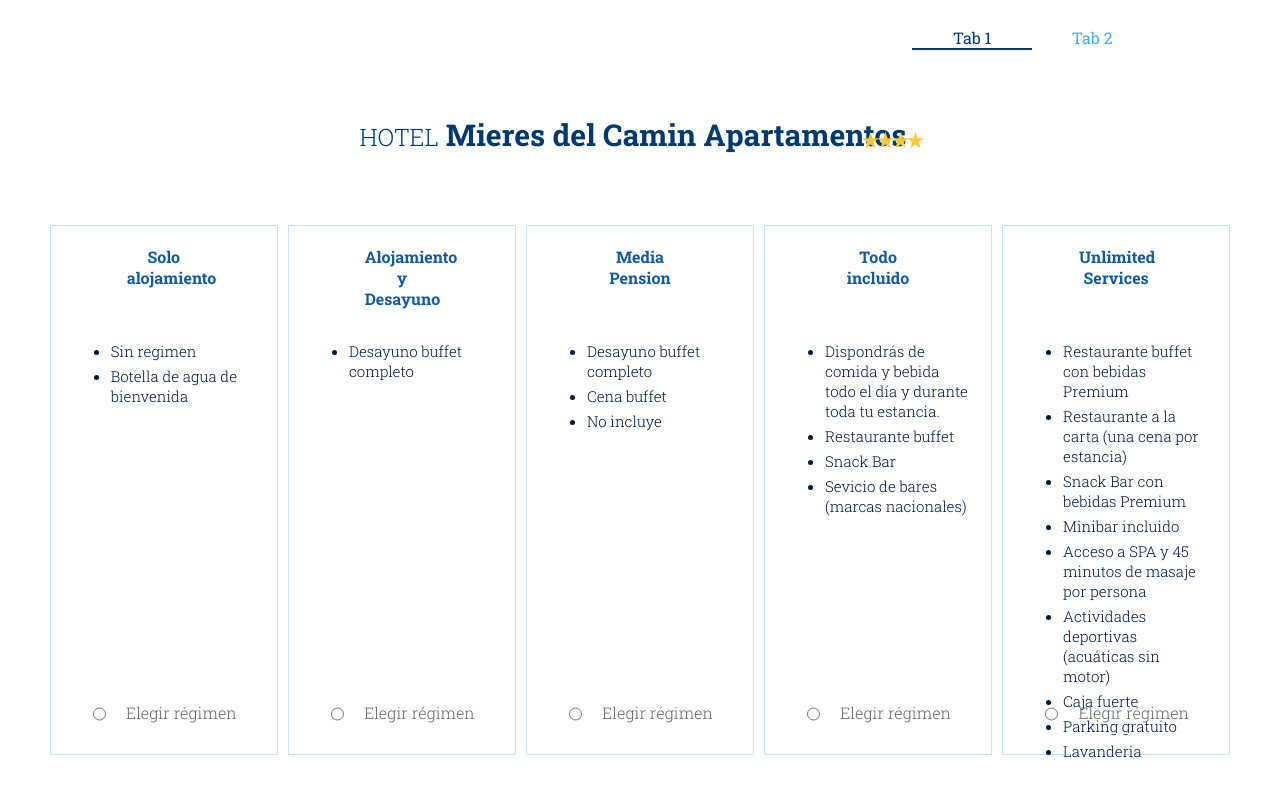
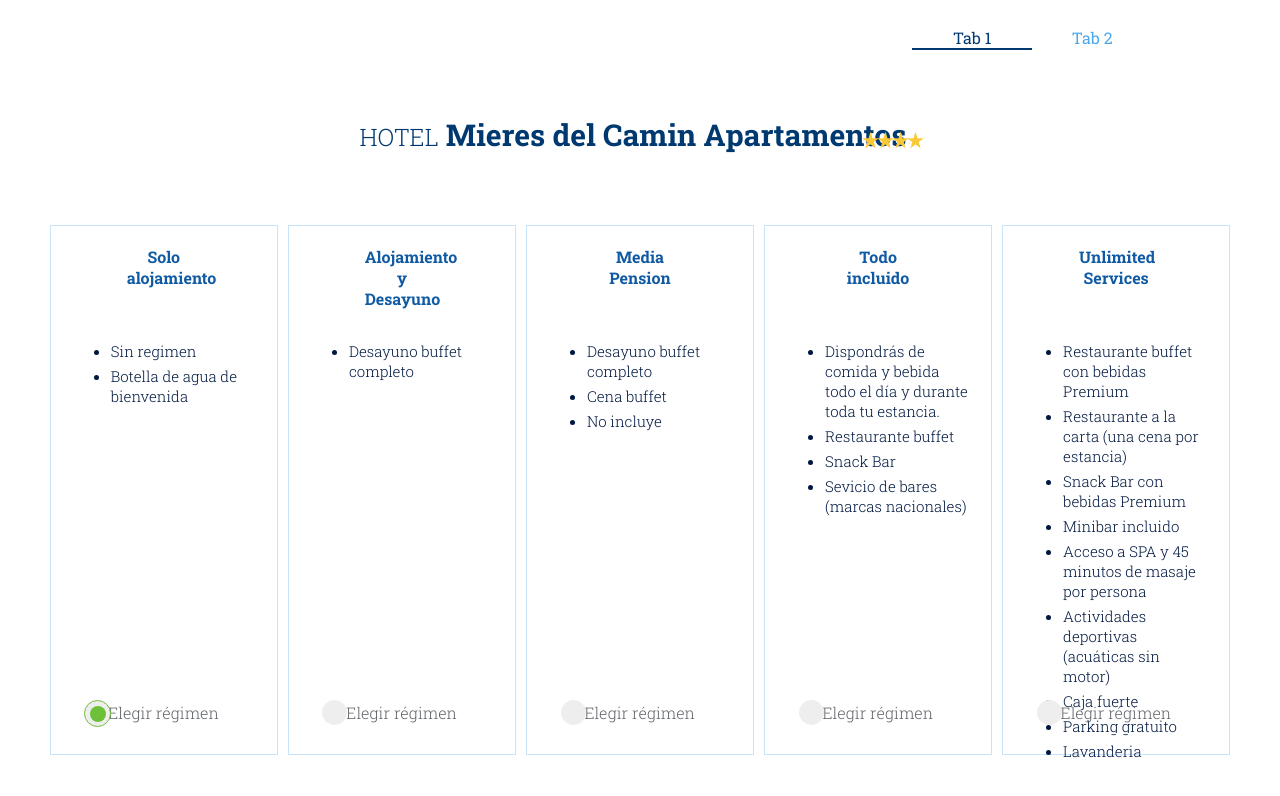
Before and after one commit to marco238/MieresHotel, an Angular app: page /tab1 in a window 1280 px wide. Shown: the top 796 px of the page. Built offline with nearby package versions, Linux system fonts and the light colour scheme.

Commit message:
feat: radio buttons styled

```diff
--- a/src/app/components/experiences/experiences.component.html
+++ b/src/app/components/experiences/experiences.component.html
@@ -6,7 +6,7 @@
     <div class="big-chevron" (click)="toogleDropdown(3)">
       <i class="material-icons">expand_more</i>
       <h3>Mejora tu estancia</h3>
-      <p>Opciona</p>
+      <p>Opcional</p>
     </div>
 
     <div class="options op1 inactive">
@@ -76,7 +76,7 @@
     <div class="big-chevron">
       <i class="material-icons">expand_more</i>
       <h3>Servicios de habitación </h3>
-      <p>Opciona</p>
+      <p>Opcional</p>
     </div>
   </div>
 </div>
--- a/src/app/components/experiences/experiences.component.ts
+++ b/src/app/components/experiences/experiences.component.ts
@@ -11,7 +11,7 @@ export class ExperiencesComponent implements OnInit {
   bigDropdown: any;
   firstExtraInfo: any;
   secondExtraInfo: any;
-  secondExtraInfo: any;
+  bigPanel: any;
 
   constructor() { }
 
--- a/src/app/components/navbar/navbar.component.html
+++ b/src/app/components/navbar/navbar.component.html
@@ -1,12 +1,12 @@
 <div class="navbar-div">
   <div class="tabs">
-    <a routerLink="tab1">
-      <div class="active">
+    <a routerLink="tab1" (click)="toogleTabs()">
+      <div class="tab1 active">
         Tab 1
       </div>
     </a>
-    <a routerLink="tab2">
-      <div class="inactive">
+    <a routerLink="tab2" (click)="toogleTabs()">
+      <div class="tab2 inactive">
         Tab 2
       </div>
     </a>
--- a/src/app/components/navbar/navbar.component.ts
+++ b/src/app/components/navbar/navbar.component.ts
@@ -6,10 +6,20 @@ import { Component, OnInit } from '@angular/core';
   styleUrls: ['./navbar.component.css']
 })
 export class NavbarComponent implements OnInit {
+  tab1: any;
+  tab2: any;
 
   constructor() { }
 
   ngOnInit() {
+    this.tab1 = document.querySelector('.tab1');
+    this.tab2 = document.querySelector('.tab2');
   }
 
+  toogleTabs() {
+    this.tab1.classList.toggle("inactive");
+    this.tab1.classList.toggle("active");
+    this.tab2.classList.toggle("inactive");
+    this.tab2.classList.toggle("active");
+  }
 }
--- a/src/app/components/plan-cards/plan-cards.component.html
+++ b/src/app/components/plan-cards/plan-cards.component.html
@@ -16,10 +16,10 @@
         <li>Sin regimen</li>
         <li>Botella de agua de bienvenida</li>
       </ul>
-      <div class="plan-selector">
-        <input type="radio" id="plan-choice1" name="" value="email">
-        <label for="plan-choice1">Elegir régimen</label>
-      </div>
+      <label class="plan-selector">Elegir régimen
+        <input type="radio" checked="checked" name="radio">
+        <span class="checkmark"></span>
+      </label>
     </div>
 
     <div class="card">
@@ -27,10 +27,10 @@
       <ul>
         <li>Desayuno buffet completo</li>
       </ul>
-      <div class="plan-selector">
-        <input type="radio" id="plan-choice2" name="" value="email">
-        <label for="plan-choice2">Elegir régimen</label>
-      </div>
+      <label class="plan-selector">Elegir régimen
+        <input type="radio" name="radio">
+        <span class="checkmark"></span>
+      </label>
     </div>
 
     <div class="card">
@@ -40,10 +40,10 @@
         <li>Cena buffet</li>
         <li>No incluye</li>
       </ul>
-      <div class="plan-selector">
-        <input type="radio" id="plan-choice3" name="" value="email">
-        <label for="plan-choice3">Elegir régimen</label>
-      </div>
+      <label class="plan-selector">Elegir régimen
+        <input type="radio" name="radio">
+        <span class="checkmark"></span>
+      </label>
     </div>
 
     <div class="card">
@@ -54,10 +54,10 @@
         <li>Snack Bar</li>
         <li>Sevicio de bares (marcas nacionales)</li>
       </ul>
-      <div class="plan-selector">
-        <input type="radio" id="plan-choice4" name="" value="email">
-        <label for="plan-choice4">Elegir régimen</label>
-      </div>
+      <label class="plan-selector">Elegir régimen
+        <input type="radio" name="radio">
+        <span class="checkmark"></span>
+      </label>
     </div>
 
     <div class="card">
@@ -73,10 +73,10 @@
         <li>Parking gratuito</li>
         <li>Lavanderia</li>
       </ul>
-      <div class="plan-selector">
-        <input type="radio" id="plan-choice5" name="" value="email">
-        <label for="plan-choice5">Elegir régimen</label>
-      </div>
+      <label class="plan-selector">Elegir régimen
+        <input type="radio" name="radio">
+        <span class="checkmark"></span>
+      </label>
     </div>
   </div>
 </div>
--- a/src/sass/styles.scss
+++ b/src/sass/styles.scss
@@ -98,22 +98,19 @@ body {
         left: 0;
         width: 70%;
         margin-bottom: 20px;
-        margin-left: 15%;
+        margin-left: 10%;
         padding: 10px;
         display: flex;
         justify-content: center;
-        border: 1px solid #fff;
         font-size: 16px;
         font-weight: 300;
         color: #616469;
-        input {
-          margin-right: 20px;
-          margin-left: -20px;
-        }
+        cursor: pointer;
+        border: 1px solid #fff;
       }
-    }
-    .card:hover {
-      border: 1px solid rgba(75, 167, 238, 1);
+      .plan-selector:hover {
+        border: 1px solid rgba(75, 167, 238, 0.6);
+      }
     }
   }
 }
@@ -244,3 +241,55 @@ body {
 .small-chevron:hover {
   cursor: pointer;
 }
+
+
+//*****************radio buttons*******************//
+
+.plan-selector input {
+    position: absolute;
+    opacity: 0;
+    cursor: pointer;
+}
+
+.plan-selector:hover {
+  border: 1px solid rgba(75, 167, 238, 1);
+}
+
+.checkmark {
+    position: absolute;
+    top: 0;
+    left: 0;
+    margin: 8px 0 0 10px;
+    height: 25px;
+    width: 25px;
+    background-color: #eee;
+    border-radius: 50%;
+}
+
+.plan-selector:hover input ~ .checkmark {
+    background-color: #ccc;
+}
+
+.plan-selector input:checked ~ .checkmark {
+    background-color: #eee;
+    border: 1px solid #6DC138;
+}
+
+.checkmark:after {
+    content: "";
+    position: absolute;
+    display: none;
+}
+
+.plan-selector input:checked ~ .checkmark:after {
+    display: block;
+}
+
+.plan-selector .checkmark:after {
+ 	top: 5px;
+	left: 5px;
+	width: 16px;
+	height: 16px;
+	border-radius: 50%;
+	background: #6DC138;
+}
--- a/src/styles.css
+++ b/src/styles.css
@@ -99,21 +99,18 @@ body {
   left: 0;
   width: 70%;
   margin-bottom: 20px;
-  margin-left: 15%;
+  margin-left: 10%;
   padding: 10px;
   display: flex;
   justify-content: center;
-  border: 1px solid #fff;
   font-size: 16px;
   font-weight: 300;
   color: #616469;
+  cursor: pointer;
+  border: 1px solid #fff;
 }
-.section .plan-cards .card .plan-selector input {
-  margin-right: 20px;
-  margin-left: -20px;
-}
-.section .plan-cards .card:hover {
-  border: 1px solid #4ba7ee;
+.section .plan-cards .card .plan-selector:hover {
+  border: 1px solid rgba(75, 167, 238, 0.6);
 }
 
 .plus {
@@ -242,4 +239,53 @@ body {
   cursor: pointer;
 }
 
+.plan-selector input {
+  position: absolute;
+  opacity: 0;
+  cursor: pointer;
+}
+
+.plan-selector:hover {
+  border: 1px solid #4ba7ee;
+}
+
+.checkmark {
+  position: absolute;
+  top: 0;
+  left: 0;
+  margin: 8px 0 0 10px;
+  height: 25px;
+  width: 25px;
+  background-color: #eee;
+  border-radius: 50%;
+}
+
+.plan-selector:hover input ~ .checkmark {
+  background-color: #ccc;
+}
+
+.plan-selector input:checked ~ .checkmark {
+  background-color: #eee;
+  border: 1px solid #6DC138;
+}
+
+.checkmark:after {
+  content: "";
+  position: absolute;
+  display: none;
+}
+
+.plan-selector input:checked ~ .checkmark:after {
+  display: block;
+}
+
+.plan-selector .checkmark:after {
+  top: 5px;
+  left: 5px;
+  width: 16px;
+  height: 16px;
+  border-radius: 50%;
+  background: #6DC138;
+}
+
 /*# sourceMappingURL=styles.css.map */
```
Also changed, not shown: 1 other file (tests, documents, lock files or other folders).
